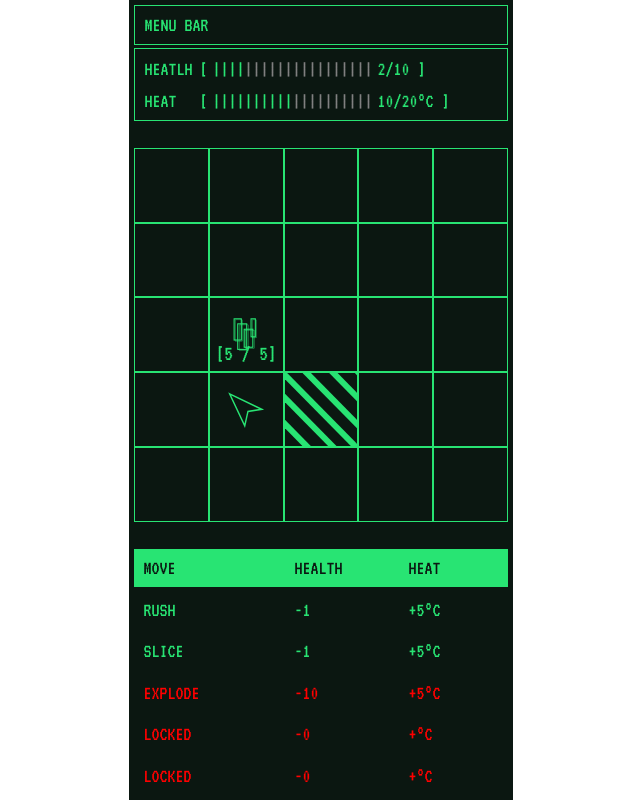
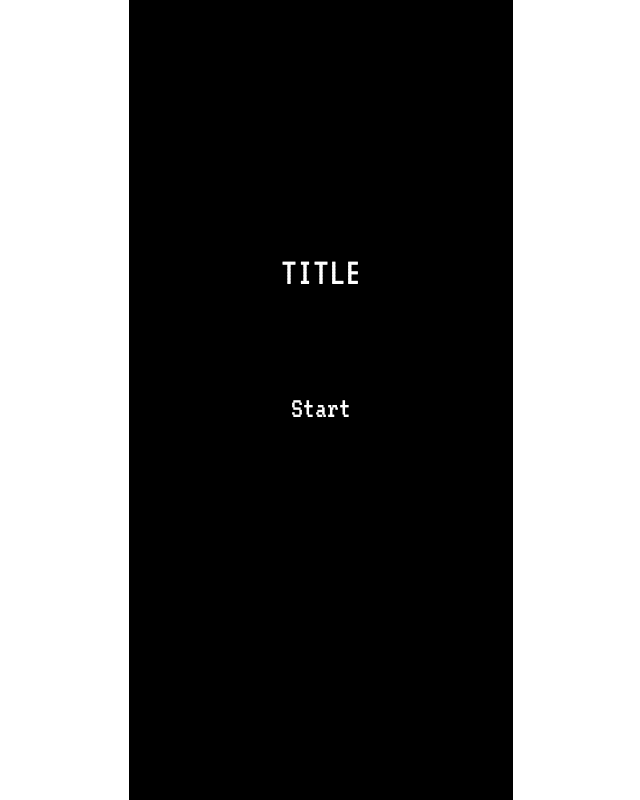
Before and after one commit to rickyxyz/tris, a Vue app: page / in a window 1280 px wide. Shown: the whole page, without its empty margins (319-959 px from the left). Built offline with nearby package versions, Linux system fonts and the light colour scheme.

Commit message:
feat: move main menu and game over to MenuScreen

```diff
--- a/src/App.vue
+++ b/src/App.vue
@@ -2,6 +2,7 @@
 import GameArea from "./components/GameArea.vue";
 import ShopArea from "./components/ShopArea.vue";
 import MoveSet from "./components/MoveSet.vue";
+import MenuScreen from "./components/MenuScreen.vue";
 import Attack from "./data/Attack.js";
 import { Level, tileDictionary } from "./data/Level";
 import { coordinateToIndex } from "./utils/Utils";
@@ -11,10 +12,11 @@ export default {
     GameArea,
     MoveSet,
     ShopArea,
+    MenuScreen,
   },
   data() {
     return {
-      gameMode: "play",
+      gameMode: "main menu",
       mainArea: "GameArea",
       stageNumber: 2,
       shopLeft: 1,
@@ -45,9 +47,6 @@ export default {
     };
   },
   computed: {
-    isGameOver() {
-      return this.player.health <= 0;
-    },
     healthBar() {
       const barLength = Math.ceil(
         (this.player.health / this.player.maxHealth) * 20
@@ -74,6 +73,17 @@ export default {
     },
   },
   methods: {
+    resetGame() {
+      this.player.health = 2;
+      this.currentStage = Level.level_01;
+      this.isSelecting = false;
+      this.selectedMoveIndex = -1;
+      this.level = this.generateStage(this.player, this.currentStage);
+      this.player = this.level.entities.player;
+      this.mainArea = "GameArea";
+      this.gameMode = "play";
+      this.isPlayerTurn = true;
+    },
     determineDeviceType() {
       let value = "100vh";
       if (window.innerWidth && window.innerWidth <= 1100) {
@@ -220,19 +230,11 @@ export default {
 </script>
 
 <template>
-  <div
-    class="screen-background"
-    v-if="gameMode !== 'play' && gameMode !== 'shop'"
-  >
-    <div class="screen-title" v-if="gameMode === 'main menu'">
-      <h1>TITLE</h1>
-      <h2 @click="this.gameMode = 'play'">Start</h2>
-    </div>
-    <div class="screen-gameover" v-if="gameMode === 'game over'">
-      <h1>GAME OVER</h1>
-      <h2 @click="this.resetStage">RETRY</h2>
-    </div>
-  </div>
+  <MenuScreen
+    :game-mode="gameMode"
+    @start="this.gameMode = 'play'"
+    @reset="this.resetGame()"
+  ></MenuScreen>
   <main :class="[isMobile ? 'mobile_layout' : 'desktop_layout']">
     <div id="menu_bar">Menu Bar</div>
     <div id="status_bar">
@@ -293,30 +295,6 @@ export default {
 </template>
 
 <style scoped>
-.screen-background {
-  color: white;
-  background-color: black;
-  z-index: 2;
-  position: absolute;
-  height: 100%;
-  width: 100%;
-  display: flex;
-  justify-content: center;
-  padding-top: 30vh;
-}
-
-.screen-background > div {
-  cursor: default;
-  display: flex;
-  flex-direction: column;
-  align-items: center;
-  gap: 5rem;
-}
-
-.screen-background > div > h2 {
-  cursor: pointer;
-}
-
 #status_bar {
   display: grid;
   grid-template-rows: repeat(2, 1fr);
--- /dev/null
+++ b/src/components/MenuScreen.vue
@@ -0,0 +1,48 @@
+<script lang="ts">
+export default {
+  props: { gameMode: String },
+  emits: ["start", "reset"],
+};
+</script>
+
+<template>
+  <div
+    class="screen-background"
+    v-if="gameMode !== 'play' && gameMode !== 'shop'"
+  >
+    <div class="screen-title" v-if="gameMode === 'main menu'">
+      <h1>TITLE</h1>
+      <h2 @click="this.$emit('start')">Start</h2>
+    </div>
+    <div class="screen-gameover" v-if="gameMode === 'game over'">
+      <h1>GAME OVER</h1>
+      <h2 @click="this.$emit('reset')">RETRY</h2>
+    </div>
+  </div>
+</template>
+
+<style scoped>
+.screen-background {
+  color: white;
+  background-color: black;
+  z-index: 2;
+  position: absolute;
+  height: 100%;
+  width: 100%;
+  display: flex;
+  justify-content: center;
+  padding-top: 30vh;
+}
+
+.screen-background > div {
+  cursor: default;
+  display: flex;
+  flex-direction: column;
+  align-items: center;
+  gap: 5rem;
+}
+
+.screen-background > div > h2 {
+  cursor: pointer;
+}
+</style>
```
